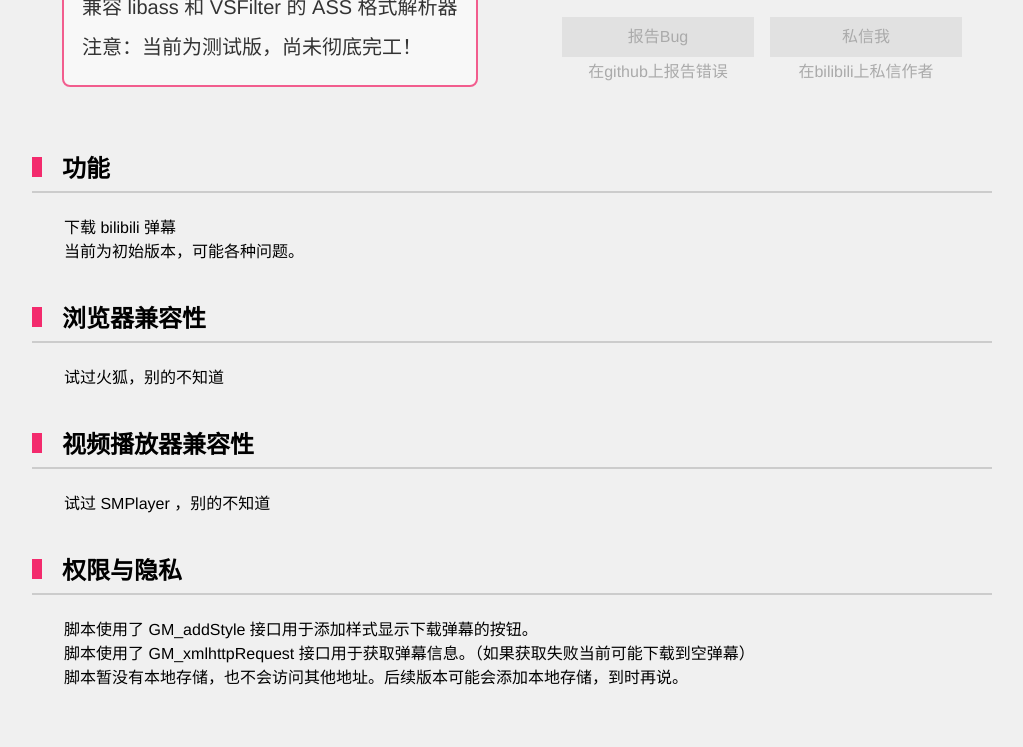
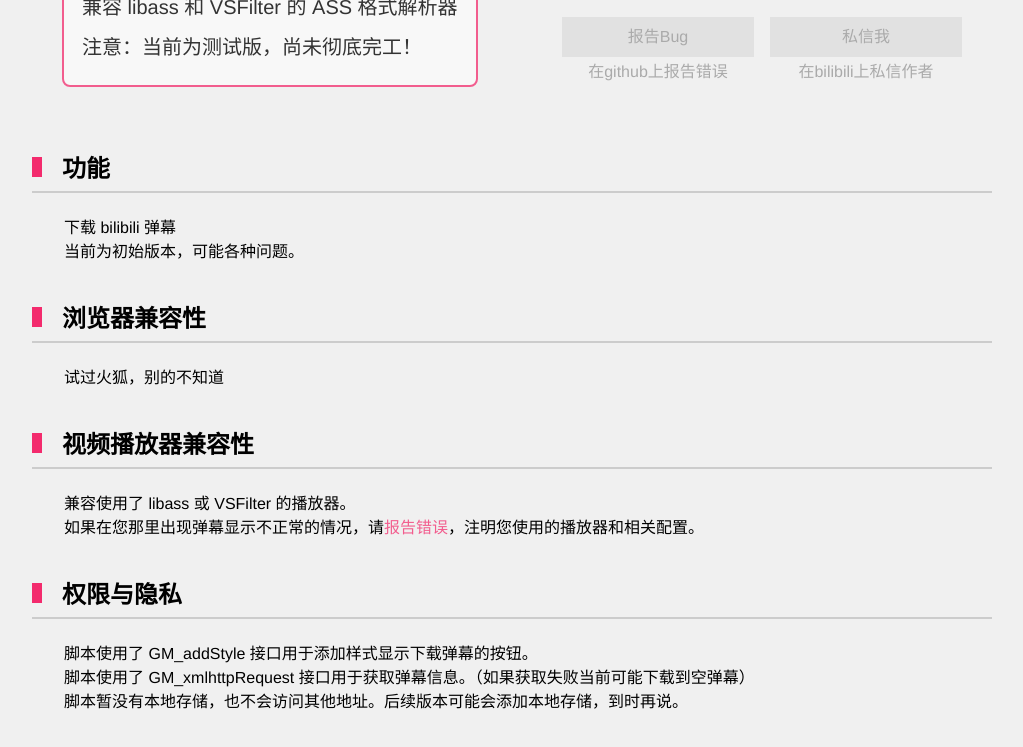
Before and after one commit to tiansh/us-danmaku, a plain HTML site: page bilibili/index.html in a window 1280 px wide. Shown: the part 193-940 px from the top of the page, without its empty margins (128-1151 px from the left). Drawn offline with Linux system fonts and the light colour scheme.

Commit message:
0.3β: 支持 Replace bilibili bofqi 生成的页面。

```diff
--- a/bilibili/bilibili_ASS_Danmaku_Downloader.meta.js
+++ b/bilibili/bilibili_ASS_Danmaku_Downloader.meta.js
@@ -6,7 +6,7 @@
 // @include     /^http://bilibili\.kankanews\.com/video/.*$/
 // @updateURL   https://tiansh.github.io/us-danmaku/bilibili/bilibili_ASS_Danmaku_Downloader.meta.js
 // @downloadURL https://tiansh.github.io/us-danmaku/bilibili/bilibili_ASS_Danmaku_Downloader.user.js
-// @version     0.2alpha
+// @version     0.3beta
 // @grant       GM_addStyle
 // @grant       GM_xmlhttpRequest
 // ==/UserScript==
--- a/bilibili/bilibili_ASS_Danmaku_Downloader.user.js
+++ b/bilibili/bilibili_ASS_Danmaku_Downloader.user.js
@@ -6,7 +6,7 @@
 // @include     /^http://bilibili\.kankanews\.com/video/.*$/
 // @updateURL   https://tiansh.github.io/us-danmaku/bilibili/bilibili_ASS_Danmaku_Downloader.meta.js
 // @downloadURL https://tiansh.github.io/us-danmaku/bilibili/bilibili_ASS_Danmaku_Downloader.user.js
-// @version     0.2alpha
+// @version     0.3beta
 // @grant       GM_addStyle
 // @grant       GM_xmlhttpRequest
 // ==/UserScript==
@@ -438,6 +438,7 @@ var getCid = function (callback) {
 var initButton = (function () {
   var done = false;
   return function () {
+    if (!document.querySelector('#assdown')) return;
     if (done) return; else done = true;
     GM_addStyle('#assdown { display: block !important; }');
     document.querySelector('#assdown').addEventListener('click', function (e) {
--- a/bilibili/index.html
+++ b/bilibili/index.html
@@ -3,7 +3,7 @@
 <head>
   <meta charset="utf-8" />
   <meta http-equiv="X-UA-Compatible" content="IE=Edge,chrome=1" />
-  <title>Bilibili Show Pages</title>
+  <title>bilibili ASS Danmaku Downloader</title>
   <meta name="keywords" content="bilibili, 哔哩哔哩, 弹幕, danmaku, 下载" />
   <meta name="description" content="以 ASS 格式下载 bilibili 的弹幕" />
   <style>
@@ -80,7 +80,8 @@
     <h3>视频播放器兼容性</h3>
     <div class="in">
       <div class="p">
-        试过 SMPlayer ，别的不知道
+        兼容使用了 libass 或 VSFilter 的播放器。<br />
+        如果在您那里出现弹幕显示不正常的情况，请<a href="https://github.com/tiansh/us-danmaku/issues">报告错误</a>，注明您使用的播放器和相关配置。
       </div>
     </div>
 
```
Also changed, not shown: 1 other file.
